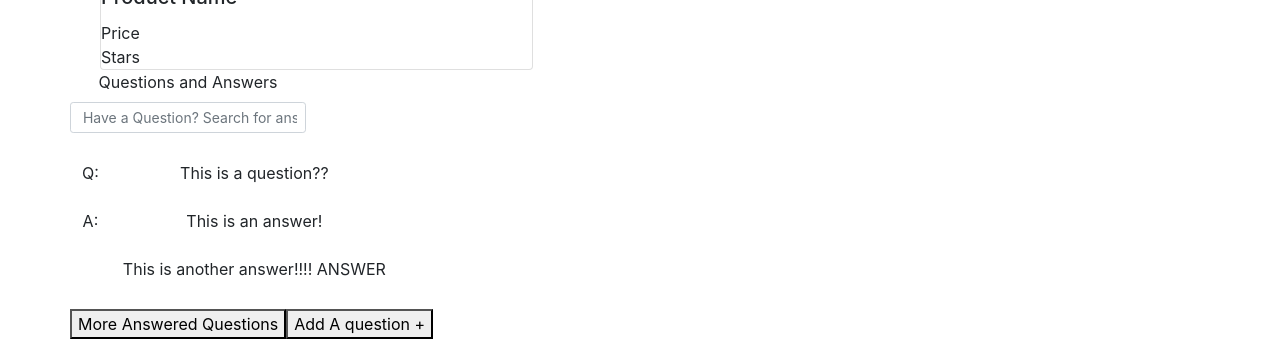
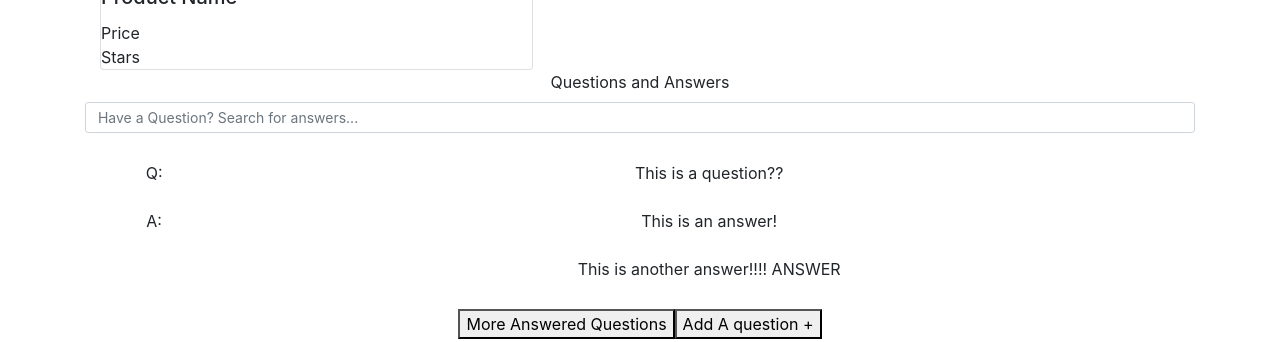
Before and after one commit to zluther89/Project-Greenfield, a React (Create React App) app: page / in a window 1280 px wide. Shown: the part 903-1245 px from the top of the page. Built offline with nearby package versions, Linux system fonts and the light colour scheme.

Commit message:
fixed some styling issues

```diff
--- a/src/components/QuestionsAnswers/QuestionsAnswers.jsx
+++ b/src/components/QuestionsAnswers/QuestionsAnswers.jsx
@@ -16,18 +16,10 @@ class QuestionAnswers extends React.Component {
       <div>
         <div></div>
         <Container>
-          <Row>
-            {" "}
-            <SearchBar />
-          </Row>
-          <Row>
-            {" "}
-            <Questions />
-          </Row>
-          <Row>
-            <button variant="primary">More Answered Questions</button>
-            <button variant="primary">Add A question +</button>
-          </Row>
+          {" "}
+          <SearchBar /> <Questions />
+          <button variant="primary">More Answered Questions</button>
+          <button variant="primary">Add A question +</button>
         </Container>
       </div>
     );
--- a/src/components/QuestionsAnswers/SearchBar.jsx
+++ b/src/components/QuestionsAnswers/SearchBar.jsx
@@ -10,7 +10,7 @@ class SearchBar extends React.Component {
   render() {
     return (
       <div>
-        <Form>
+        <Form style={{ width: "100%" }}>
           <Form.Group controlId="QuestionSearch">
             <Form.Label>Questions and Answers</Form.Label>
             <Form.Control
```
